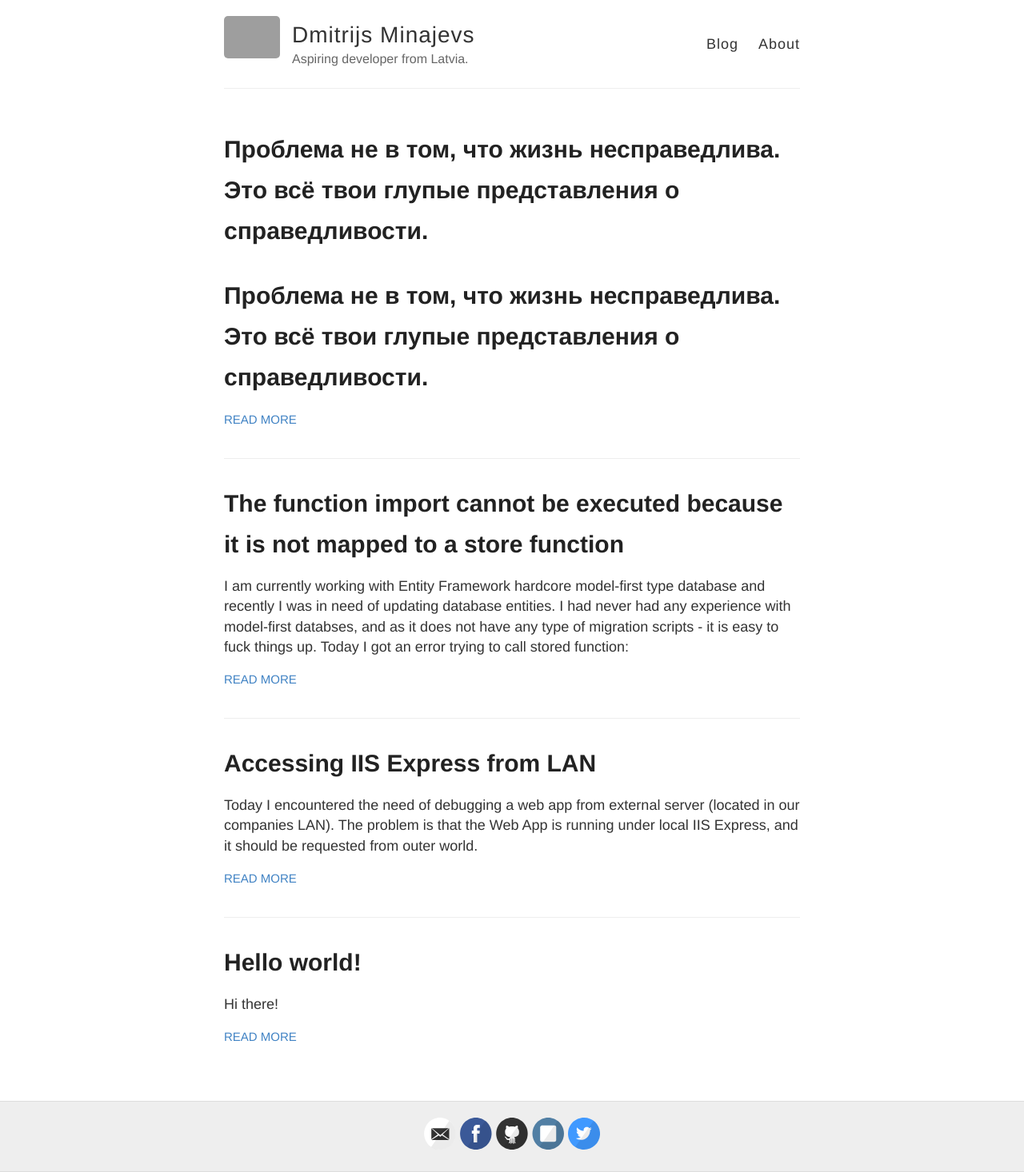
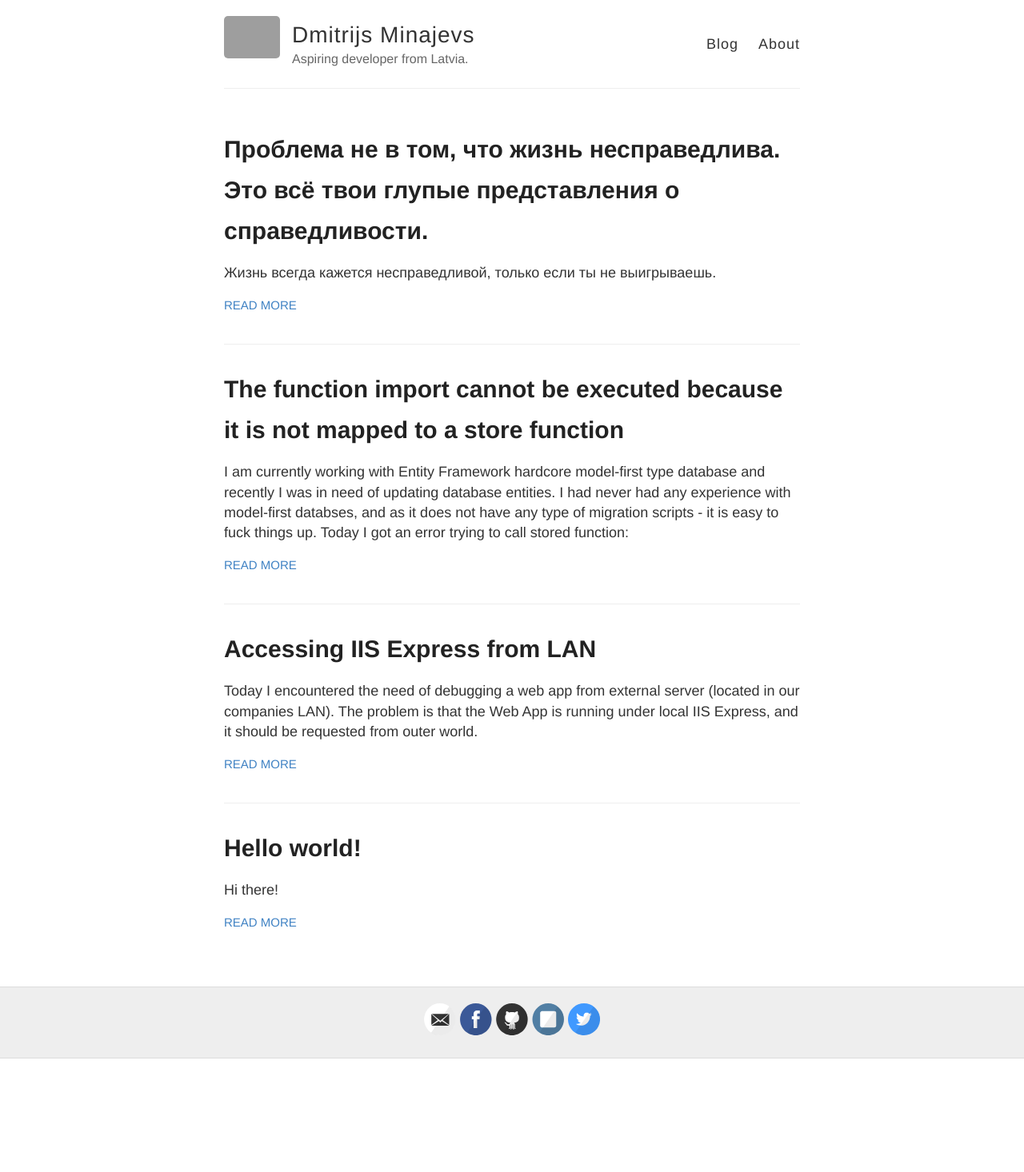
Before and after one commit to minajevs/blog, a Jekyll site: the page built from index.html, in a window 1280 px wide. Shown: the whole page at 80% size. Built offline with Jekyll 4.4.1, drawn with Linux system fonts in a browser that asks for light colours; Markdown is read by kramdown in place of the engine named in the settings; after the commit the page ends 1324 px from its top, so only the background shows below that; grey boxes are pictures that could not be loaded.

Commit message:
Update 2016-6-29-Life-is-Unfair.md

```diff
--- a/_posts/2016-6-29-Life-is-Unfair.md
+++ b/_posts/2016-6-29-Life-is-Unfair.md
@@ -2,9 +2,6 @@
 layout: post
 title: Проблема не в том, что жизнь несправедлива. Это всё твои глупые представления о справедливости.
 ---
-
-Проблема не в том, что жизнь несправедлива. Это всё твои глупые представления о справедливости.
-=====
 
 Жизнь всегда кажется несправедливой, только если ты не выигрываешь.
 
```
